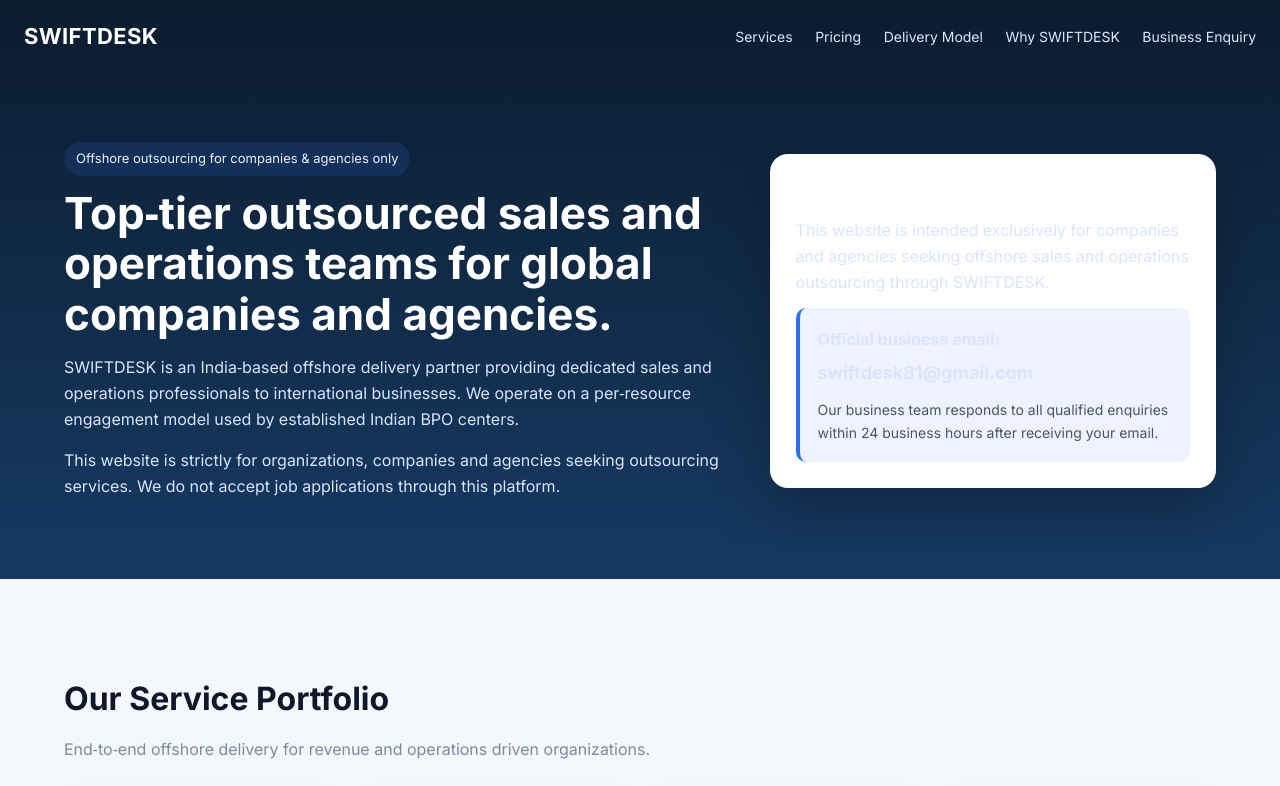
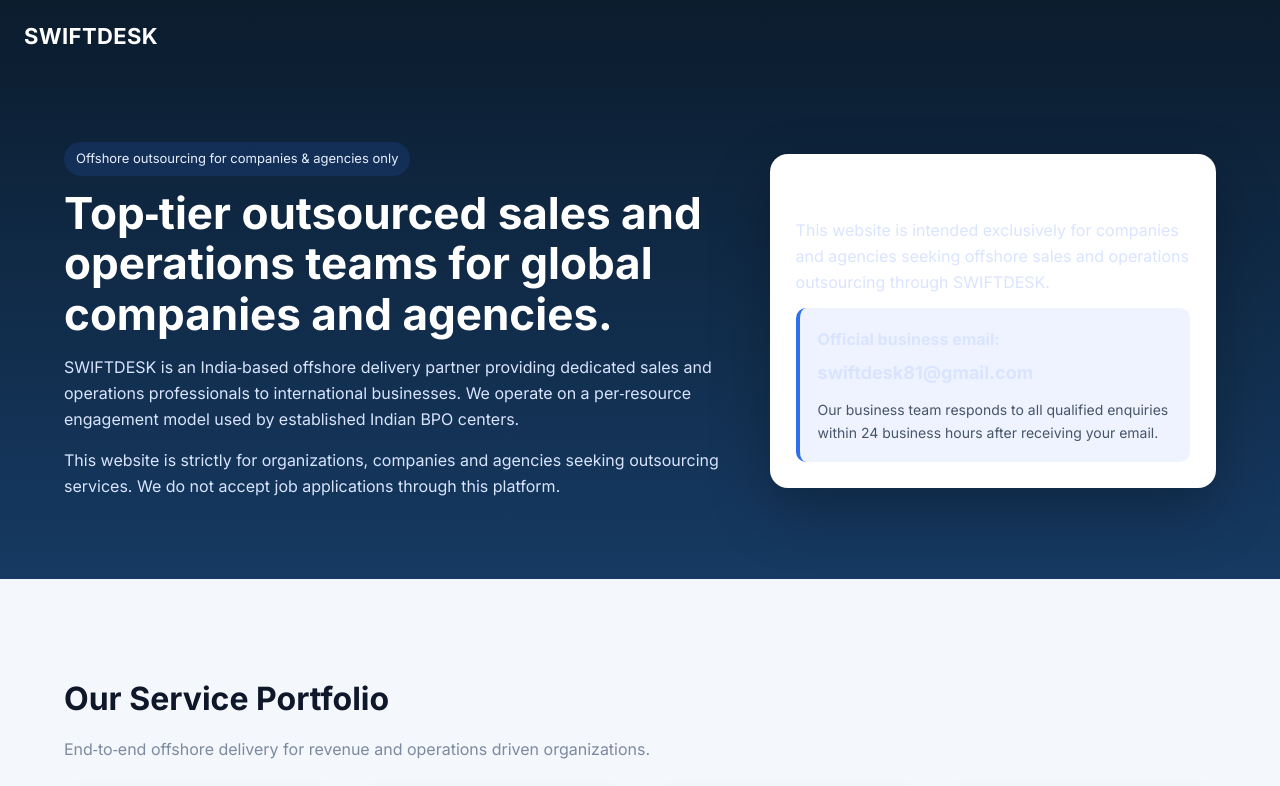
Before and after one commit to swiftdesk81-Hyder/SWIFTDESK-Profile, a plain HTML site: page index.html in a window 1280 px wide. Shown: the top 786 px of the page. Drawn offline with Linux system fonts and the light colour scheme.

Commit message:
Update index.html

```diff
--- a/index.html
+++ b/index.html
@@ -47,13 +47,6 @@
 <body><header>
   <div class="nav">
     <div class="brand">SWIFTDESK</div>
-    <nav>
-      <a href="#services">Services</a>
-      <a href="#pricing">Pricing</a>
-      <a href="#process">Delivery Model</a>
-      <a href="#why">Why SWIFTDESK</a>
-      <a href="#contact">Business Enquiry</a>
-    </nav>
   </div>  <div class="hero container">
     <div>
       <span class="badge">Offshore outsourcing for companies & agencies only</span>
```
